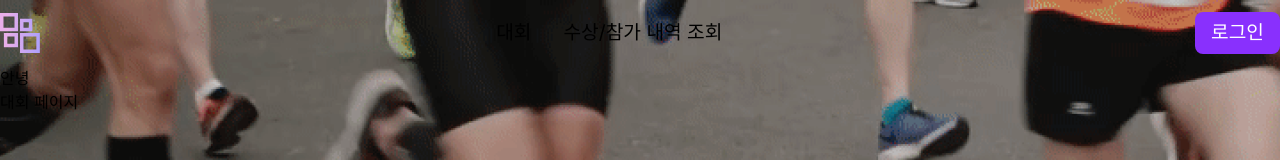
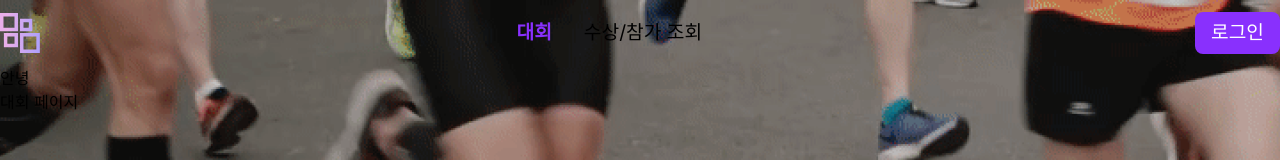
Before and after one commit to ChallengerSquare/ChallengerSquare-FE, a React (Create React App) app in the folder front/: page /competition in a window 1280 px wide. Shown: the top 160 px of the page. Built offline with nearby package versions, Linux system fonts and the light colour scheme.

Commit message:
fix : navbar 수정

```diff
--- a/front/src/components/Navbar/Navbar.tsx
+++ b/front/src/components/Navbar/Navbar.tsx
@@ -1,4 +1,4 @@
-import { Link } from 'react-router-dom'
+import { Link, NavLink } from 'react-router-dom'
 import useNavbarScroll from '@hooks/useNavbarScroll'
 import Button from '@components/Button/Button'
 import styles from './Navbar.module.scss'
@@ -20,12 +20,30 @@ const Navbar = ({ enableScrollEffect = false }: NavbarProps) => {
           </Link>
         </div>
         <nav>
-          <Link to="/competition" className={styles.link}>
+          <NavLink
+            to="/competition"
+            className={styles.link}
+            style={({ isActive }) => {
+              return {
+                fontWeight: isActive ? 'bold' : '',
+                color: isActive ? '#8930FD' : '',
+              }
+            }}
+          >
             대회
-          </Link>
-          <Link to="/competition-results" className={styles.link}>
-            수상/참가 내역 조회
-          </Link>
+          </NavLink>
+          <NavLink
+            to="/competition-results"
+            className={styles.link}
+            style={({ isActive }) => {
+              return {
+                fontWeight: isActive ? 'bold' : '',
+                color: isActive ? '#8930FD' : '',
+              }
+            }}
+          >
+            수상/참가 조회
+          </NavLink>
         </nav>
         <Link to="/sign-in">
           <Button variation="purple" className={styles.login}>
```
